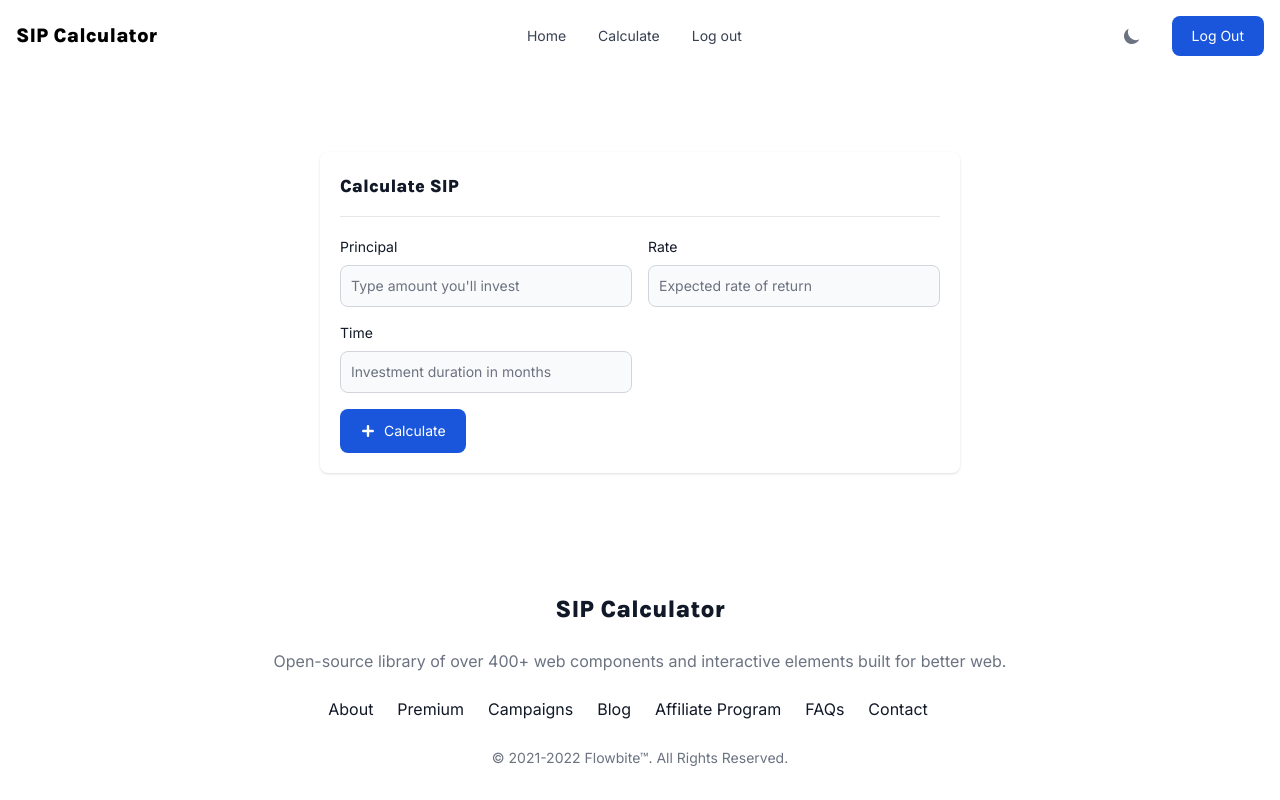
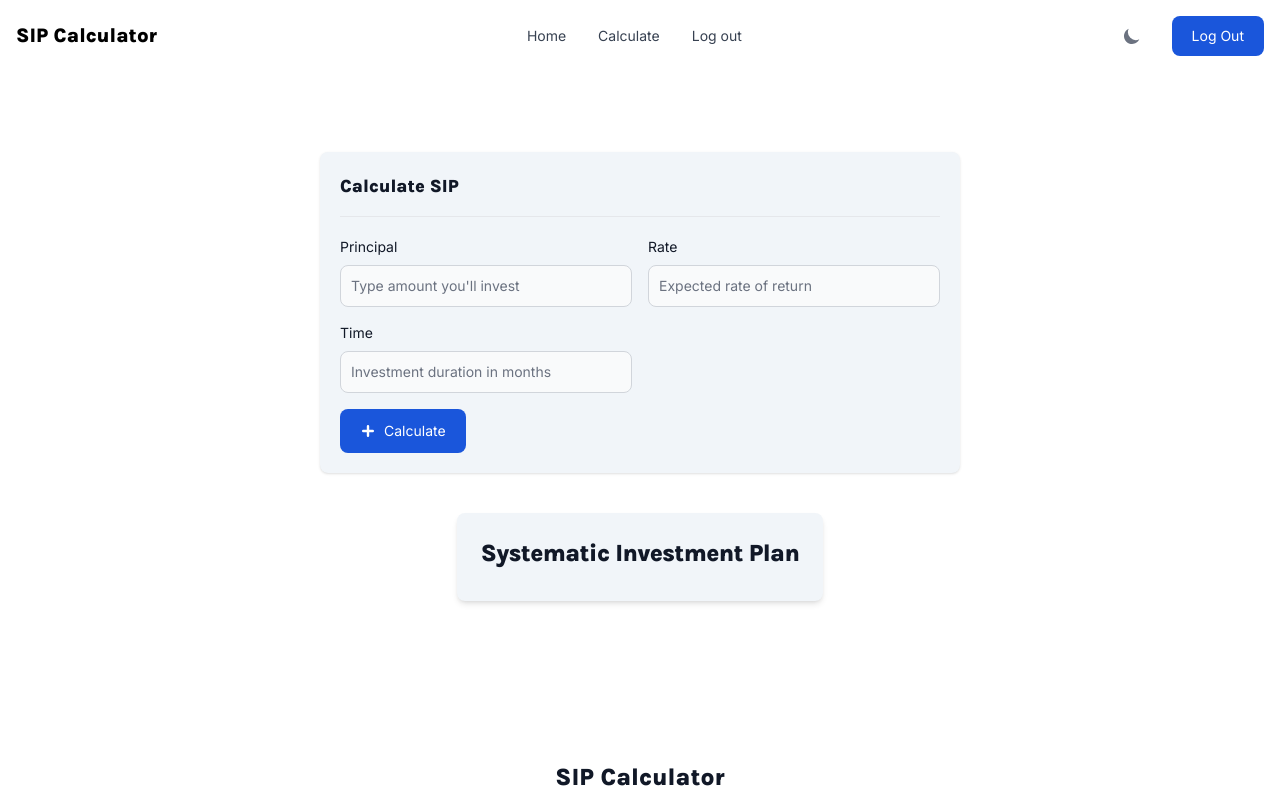
Before and after one commit to Somanyu/sip-frontend, a Next.js app: page /calculate in a window 1280 px wide. Shown: the top 800 px of the page. Built offline with nearby package versions, Linux system fonts and the light colour scheme.

Commit message:
✨ feature: graph from user input value in SIP

```diff
--- a/components/Footer.js
+++ b/components/Footer.js
@@ -1,7 +1,7 @@
 const Footer = () => {
     return (
         <>
-            <footer class="p-4 bg-white md:p-8 lg:p-10 dark:bg-gray-800 pt-12">
+            <footer class="p-4 bg-white md:p-8 lg:p-10 dark:bg-gray-900 pt-12">
                 <div class="mx-auto max-w-screen-xl text-center">
                     <a href="#" class="font-karla flex justify-center items-center text-2xl font-semibold text-gray-900 dark:text-white">
                         SIP Calculator
--- a/package.json
+++ b/package.json
@@ -10,12 +10,14 @@
   },
   "dependencies": {
     "@next/font": "13.0.7",
+    "chart.js": "^4.1.1",
     "eslint": "8.30.0",
     "eslint-config-next": "13.0.7",
     "flowbite": "^1.5.5",
     "flowbite-react": "^0.3.7",
     "next": "13.0.7",
     "react": "18.2.0",
+    "react-chartjs-2": "^5.1.0",
     "react-dom": "18.2.0",
     "react-icons": "^4.7.1"
   },
--- a/pages/calculate.js
+++ b/pages/calculate.js
@@ -1,14 +1,12 @@
 import Footer from "../components/Footer";
 import Navbar from "../components/Navbar";
 import { useState, useEffect } from "react";
+import { Chart as ChartJS, ArcElement, Tooltip, Legend } from 'chart.js';
+import { Doughnut } from 'react-chartjs-2';
+
+ChartJS.register(ArcElement, Tooltip, Legend)
 
 const Calculate = () => {
-    // const [principal, setPrincipal] = useState('0');
-    // const [rate, setRate] = useState('0');
-    // const [time, setTime] = useState('0');
-    // const [intervals, setIntervals] = useState('0');
-    // const [sip, setSip] = useState(null);
-    // const [error, setError] = useState(null);
 
     const [formData, setFormData] = useState({
         principal: 0,
@@ -17,6 +15,7 @@ const Calculate = () => {
         intervals: 0,
     })
     const [sip, setSip] = useState(null);
+    const [chartData, setChartData] = useState(null);
     const [error, setError] = useState(null);
 
     const handleChange = (event) => {
@@ -25,26 +24,6 @@ const Calculate = () => {
             [event.target.name]: event.target.value,
         })
     }
-
-    // const handleChange = (event) => {
-    //     switch (event.target.value) {
-    //         case 'principal':
-    //             setPrincipal(event.target.value)
-    //             break;
-    //         case 'rate':
-    //             setRate(event.target.value)
-    //             break;
-    //         case 'time':
-    //             setTime(event.target.value)
-    //             break;
-    //         case 'intervals':
-    //             setIntervals(event.target.value)
-    //             break;
-
-    //         default:
-    //             break;
-    //     }
-    // }
 
     const handleSubmit = (event) => {
         event.preventDefault()
@@ -60,6 +39,24 @@ const Calculate = () => {
                 const data = await res.json();
                 // setSip(data.sip)
                 // setError(null);
+
+                setChartData({
+                    labels: data.map((d) => d.label),
+                    datasets: [
+                        {
+                            data: data.map((d) => d.value),
+                            backgroundColor: [
+                                'rgba(255, 99, 132, 0.2)',
+                                'rgba(54, 162, 235, 0.2)'
+                            ],
+                            borderColor: [
+                                'rgba(255, 99, 132, 1)',
+                                'rgba(54, 162, 235, 1)'
+                            ],
+                            borderWidth: 1,
+                        }
+                    ]
+                })
 
                 if (res.ok) {
                     setSip(data);
@@ -79,7 +76,7 @@ const Calculate = () => {
             <div id="defaultModal" class="bg-white dark:bg-gray-800 overflow-y-auto overflow-x-hidden flex justify-center content-center w-full md:inset-0 md:h-full p-16">
                 <div class="relative p-4 w-full max-w-2xl h-full md:h-auto">
                     {/* <!-- Modal content --> */}
-                    <div class="relative p-4 bg-white rounded-lg shadow dark:bg-gray-800 sm:p-5">
+                    <div class="relative p-4 bg-slate-100 rounded-lg shadow dark:bg-gray-900 sm:p-5">
                         {/* <!-- Modal header --> */}
                         <div class="flex justify-between items-center pb-4 mb-4 rounded-t border-b sm:mb-5 dark:border-gray-600">
                             <h3 class="font-karla text-lg font-semibold text-gray-900 dark:text-white">
@@ -125,20 +122,6 @@ const Calculate = () => {
                                         required=""
                                     />
                                 </div>
-                                {/* <div>
-                                    <label for="intervals" class="block mb-2 text-sm font-medium text-gray-900 dark:text-white">Intervals</label>
-                                    <input
-                                        type="number"
-                                        onChange={handleChange}
-                                        name="intervals"
-                                        id="intervals"
-                                        step="any"
-                                        class="bg-gray-50 border border-gray-300 text-gray-900 text-sm rounded-lg focus:ring-blue-600 focus:border-blue-600 block w-full p-2.5 dark:bg-gray-700 dark:border-gray-600 dark:placeholder-gray-400 dark:text-white dark:focus:ring-blue-500 dark:focus:border-blue-500"
-                                        placeholder="Compounded rate of return"
-                                        required=""
-                                    />
-                                </div> */}
-
                             </div>
                             <button type="submit" class="font-inter text-white inline-flex items-center bg-blue-700 hover:bg-blue-800 focus:ring-4 focus:outline-none focus:ring-blue-300 font-medium rounded-lg text-sm px-5 py-2.5 text-center dark:bg-blue-600 dark:hover:bg-blue-700 dark:focus:ring-blue-800">
                                 <svg class="mr-1 -ml-1 w-6 h-6" fill="currentColor" viewBox="0 0 20 20" xmlns="http://www.w3.org/2000/svg"><path fill-rule="evenodd" d="M10 5a1 1 0 011 1v3h3a1 1 0 110 2h-3v3a1 1 0 11-2 0v-3H6a1 1 0 110-2h3V6a1 1 0 011-1z" clip-rule="evenodd"></path></svg>
@@ -146,8 +129,19 @@ const Calculate = () => {
                             </button>
                         </form>
                     </div>
+                    <div class="flex justify-center content-center m-10 font-karla">
+                        <div class="block max-w-sm p-6 bg-slate-100 rounded-lg shadow-md dark:bg-gray-900">
+                            <h5 class="mb-2 text-2xl font-bold tracking-tight text-gray-900 dark:text-white">Systematic Investment Plan</h5>
+                            {chartData && (
+                                <Doughnut class="mt-8" data={chartData} />
+                            )}
+                        </div>
+                    </div>
                 </div>
             </div>
+
+
+
 
             <Footer />
 
```
Also changed, not shown: 1 other file (tests, documents, lock files or other folders).
